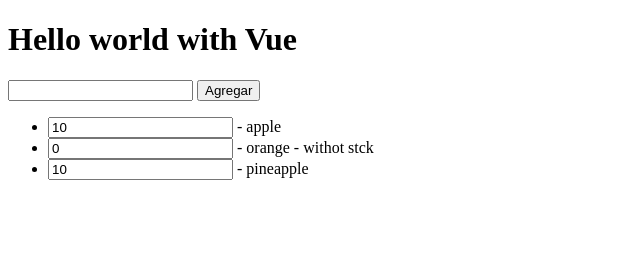
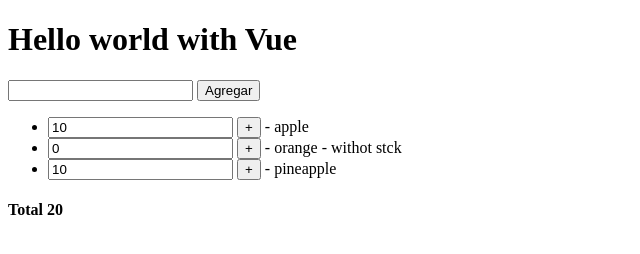
Before and after one commit to heortizr/vue-examples, a plain HTML site: page 01/index.html in a window 1280 px wide. Shown: the whole page, without its empty margins (0-640 px from the left). Drawn offline with nearby package versions, Linux system fonts and the light colour scheme.

Commit message:
added example of computed methods

```diff
--- a/01/app.js
+++ b/01/app.js
@@ -7,7 +7,8 @@ const app = new Vue({
       { name: 'orange', cant: 0 },
       { name: 'pineapple', cant: 10 },
     ],
-    newFruit: ''
+    newFruit: '',
+    total: 0,
   },
   methods: {
     addFruit() {
@@ -17,5 +18,14 @@ const app = new Vue({
       });
       this.newFruit = '';
     }
+  },
+  computed: {
+    sumFruits() {
+      this.total = 0;
+      for (const fruit of this.fruits) {
+        this.total = this.total + fruit.cant;
+      }
+      return this.total;
+    }
   }
 })
--- a/01/index.html
+++ b/01/index.html
@@ -17,11 +17,13 @@
 
     <ul>
       <li v-for="fruit of fruits">
-        <input type="number" v-model.number="fruit.cant"> - {{fruit.name}}
+        <input type="number" v-model.number="fruit.cant">
+        <button @click="fruit.cant++">+ </button> - {{fruit.name}}
         <span v-if="fruit.cant===0"> - withot stck</span>
       </li>
 
     </ul>
+    <h4>Total {{sumFruits}}</h4>
   </div>
 
   <!-- development version, includes helpful console warnings -->
```
